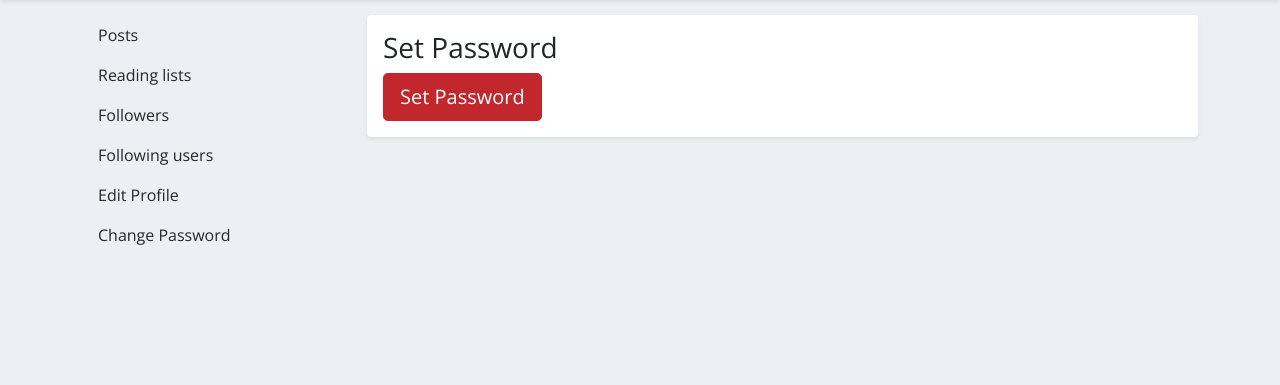
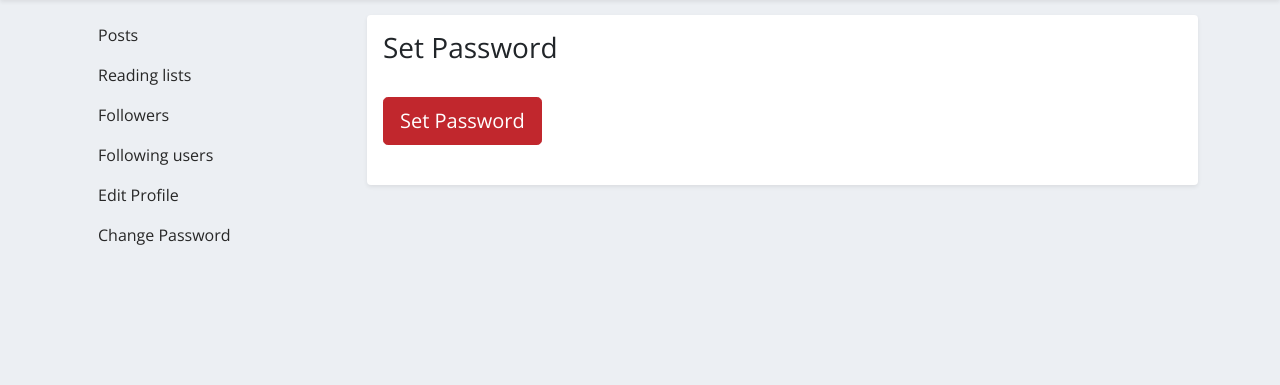
Before and after one commit to devmedtz/sogea, a Django app: template accounts/templates/account/password_set.html in a window 1280 px wide. Shown: the part 81-466 px from the top of the page. Run offline with Django 3.2, Linux system fonts and the light colour scheme; the template is opened without the code that fills it, so the values that code supplies are empty; some libraries are stand-ins or nearby versions.

Commit message:
adgahdghadg

```diff
--- a/accounts/templates/account/password_set.html
+++ b/accounts/templates/account/password_set.html
@@ -33,7 +33,7 @@
                         </div>
                         {% endfor %}
 
-                        <input class="btn btn-maroon btn-lg" type="submit" name="action" value="{% trans 'Set Password' %}"/>
+                        <input class="btn btn-maroon btn-lg my-4" type="submit" name="action" value="{% trans 'Set Password' %}"/>
                     </form>
                 </div>
             </div>
```
